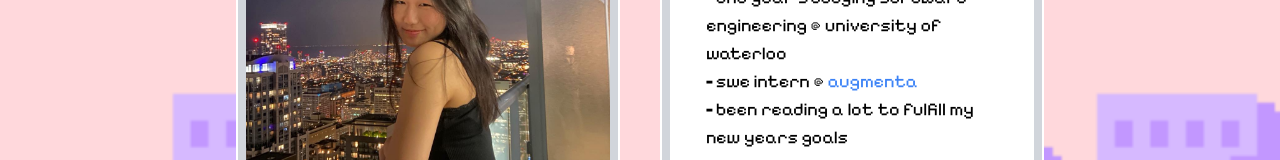
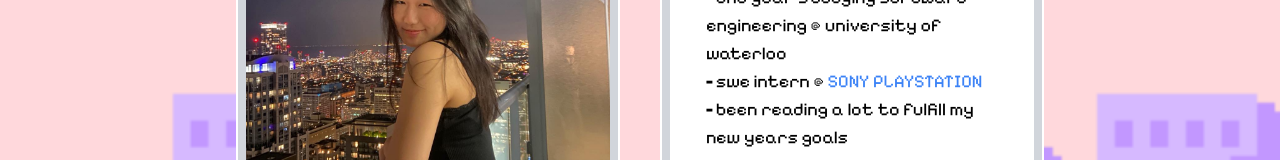
Before and after one commit to rheo5/website-v2, a React (Create React App) app: page / in a window 1280 px wide. Shown: the part 325-485 px from the top of the page. Built offline with nearby package versions, Linux system fonts and the light colour scheme; the HTML template or start-up script is replaced by a standard one.

Commit message:
update current coop

```diff
--- a/src/components/Home.jsx
+++ b/src/components/Home.jsx
@@ -57,11 +57,11 @@ const Home = () => {
                   <li>
                     <b>-</b> swe intern @{" "}
                     <a
-                      href="https://www.augmenta.ai/"
+                      href="https://www.playstation.com/en-ca/"
                       target="_blank"
                       className="text-blue-500"
                     >
-                      augmenta
+                      SONY PLAYSTATION
                     </a>
                   </li>
                   <li>
```
